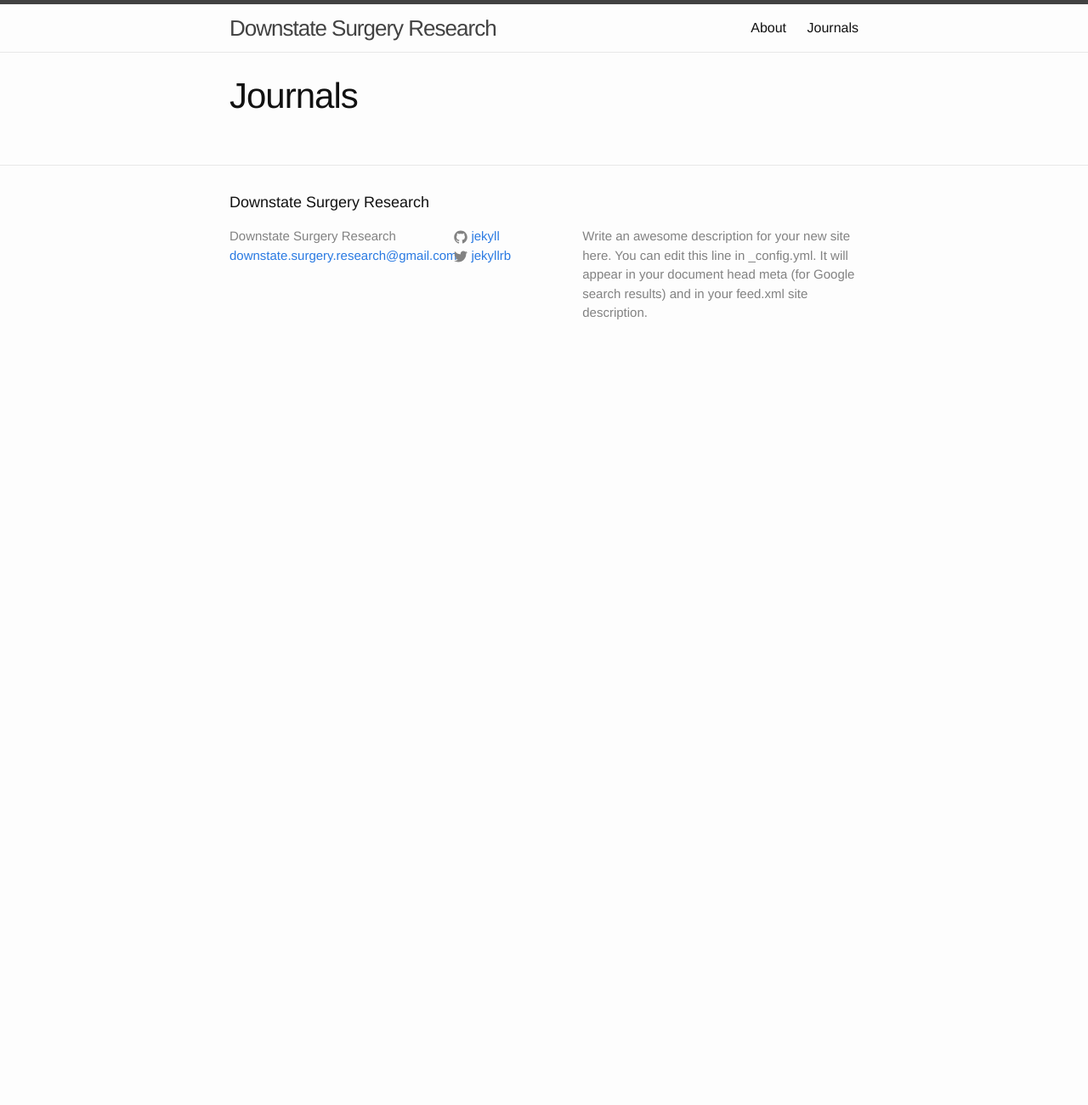
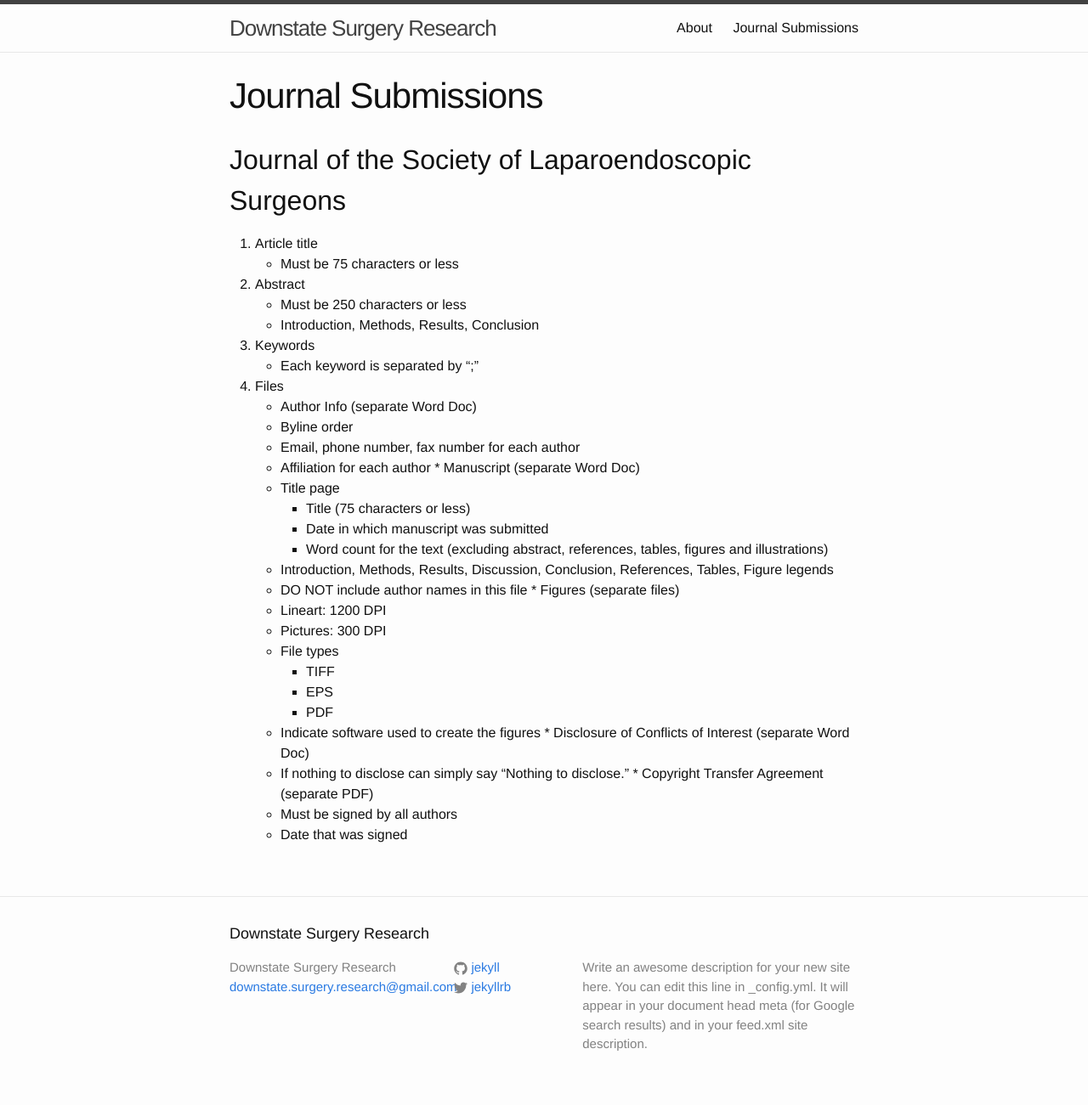
Before and after one commit to downstate-surgery/downstate-surgery.github.io, a Jekyll site: the page built from journals.md, in a window 1280 px wide. Shown: the whole page at 85% size. Built offline with Jekyll 4.4.1, drawn with Linux system fonts in a browser that asks for light colours; before the commit the page ends 900 px from its top, so only the background shows below that.

Commit message:
Journal Submission

```diff
--- a/journals.md
+++ b/journals.md
@@ -1,5 +1,40 @@
 ---
 layout: page
-title: Journals
+title: Journal Submissions
 permalink: /journals/
 ---
+
+## Journal of the Society of Laparoendoscopic Surgeons
+
+1. Article title
+  * Must be 75 characters or less
+1. Abstract
+  * Must be 250 characters or less
+  * Introduction, Methods, Results, Conclusion
+1. Keywords
+  * Each keyword is separated by ";"
+1. Files
+  * Author Info (separate Word Doc)
+    * Byline order
+    * Email, phone number, fax number for each author
+    * Affiliation for each author
+  * Manuscript (separate Word Doc)
+    * Title page
+      * Title (75 characters or less)
+      * Date in which manuscript was submitted
+      * Word count for the text (excluding abstract, references, tables, figures and illustrations)
+    * Introduction, Methods, Results, Discussion, Conclusion, References, Tables, Figure legends
+    * DO NOT include author names in this file
+  * Figures (separate files)
+    * Lineart: 1200 DPI
+    * Pictures: 300 DPI
+    * File types
+      * TIFF
+      * EPS
+      * PDF
+    * Indicate software used to create the figures
+  * Disclosure of Conflicts of Interest (separate Word Doc)
+    * If nothing to disclose can simply say "Nothing to disclose."
+  * Copyright Transfer Agreement (separate PDF)
+    * Must be signed by all authors
+    * Date that was signed
```
